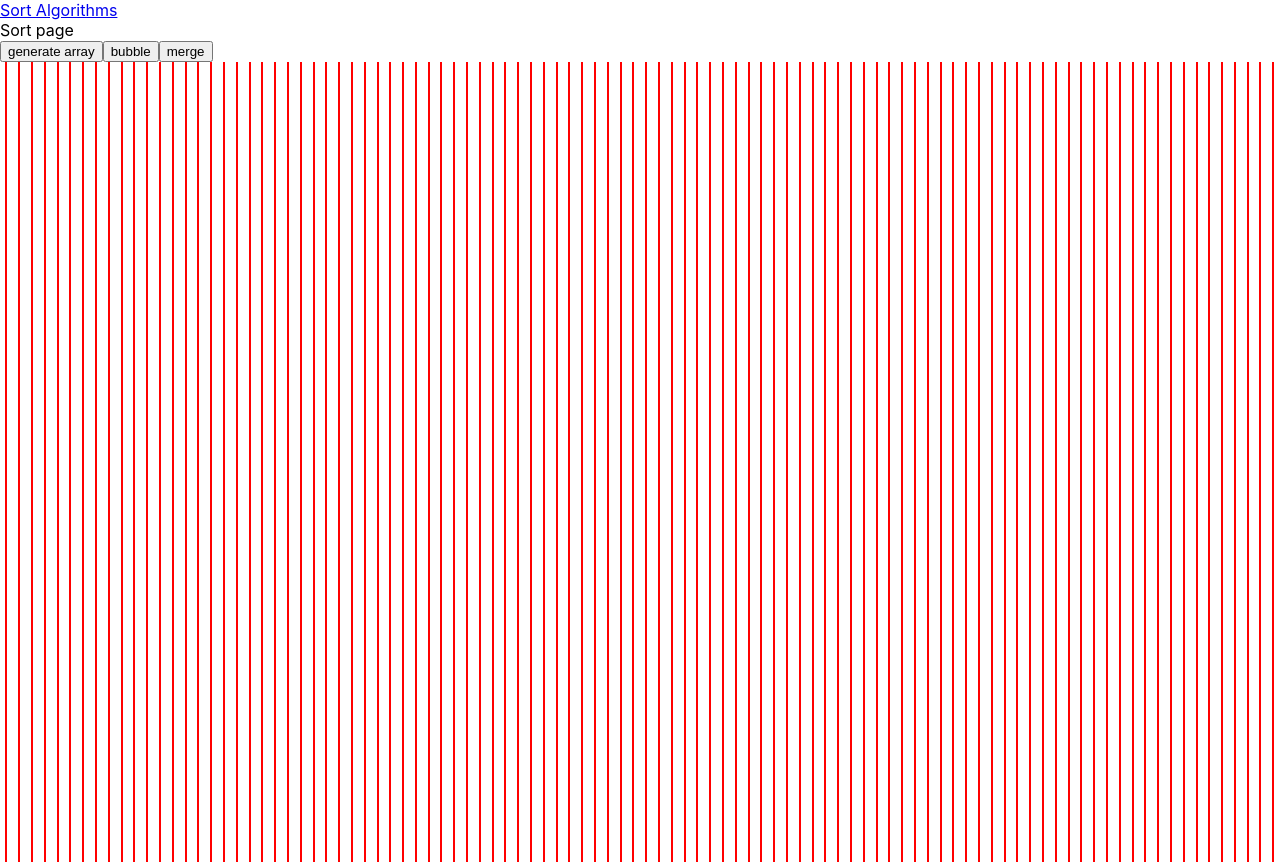
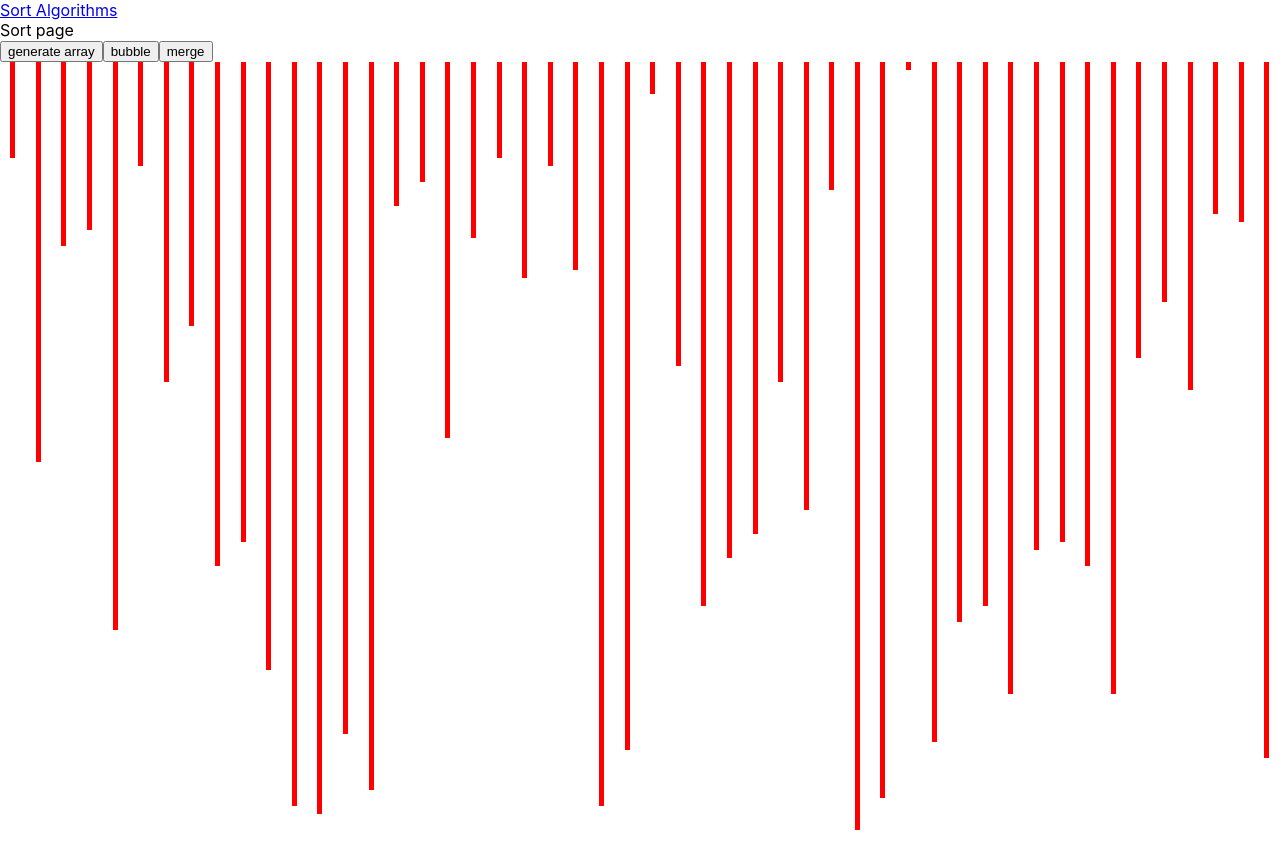
Before and after one commit to santiagogarcia97/sorting-visualizer-react, a React (Create React App) app: page / in a window 1280 px wide. Both pictures are taken after a click on the button "generate array". After the commit the page ends 830 px from the top, so only its background shows below. Built offline with nearby package versions, Linux system fonts and the light colour scheme.

Commit message:
added component to render a single element

```diff
--- a/src/index.css
+++ b/src/index.css
@@ -20,6 +20,6 @@ code {
 .flex-container > div {
   background-color: #ff0000;
   height: 100vh;
-  width: 2px;
+  width: 5px;
   min-width: 2px;
 }
--- /dev/null
+++ b/src/pages/sort/ArrayItem.js
@@ -0,0 +1,11 @@
+import React from 'react'
+
+const ArrayItem = ({ number }) => {
+  const style = {
+    height: `${Math.floor(number / 10)}vh`,
+  }
+
+  return <div style={style} />
+}
+
+export default ArrayItem
--- a/src/pages/sort/SortPage.js
+++ b/src/pages/sort/SortPage.js
@@ -1,4 +1,5 @@
 import React, { useState } from 'react'
+import ArrayItem from './ArrayItem'
 
 const SortPage = () => {
   const [array, setArray] = useState([])
@@ -6,7 +7,7 @@ const SortPage = () => {
 
   const generateArray = () => {
     const newArray = []
-    for (let i = 0; i < 100; i += 1) {
+    for (let i = 0; i < 50; i += 1) {
       newArray[i] = Math.floor(Math.random() * 1000)
     }
     setArray(newArray)
@@ -22,8 +23,8 @@ const SortPage = () => {
         <button type="button">merge</button>
       </div>
       <div className="flex-container">
-        {array.map((e, i) => (
-          <div key={i} />
+        {array.map((number, i) => (
+          <ArrayItem key={i} number={number} />
         ))}
       </div>
     </div>
```
